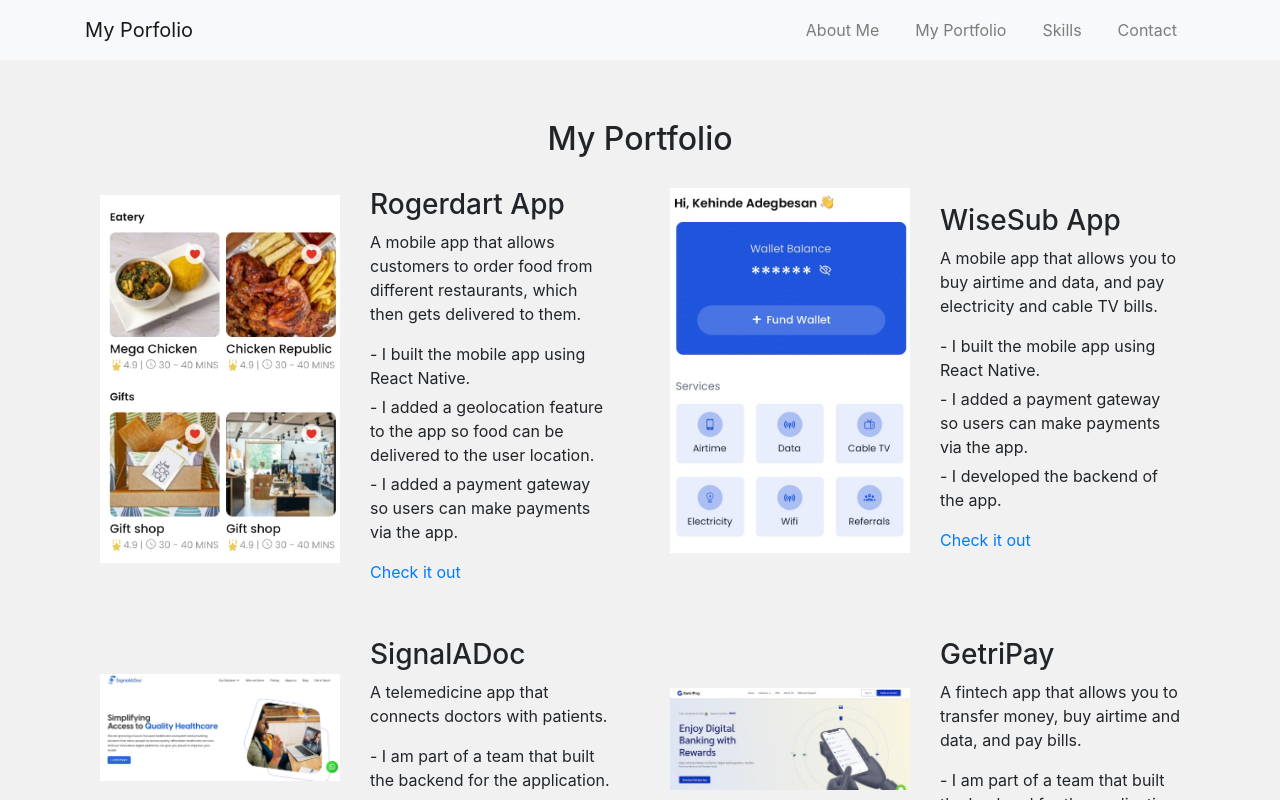
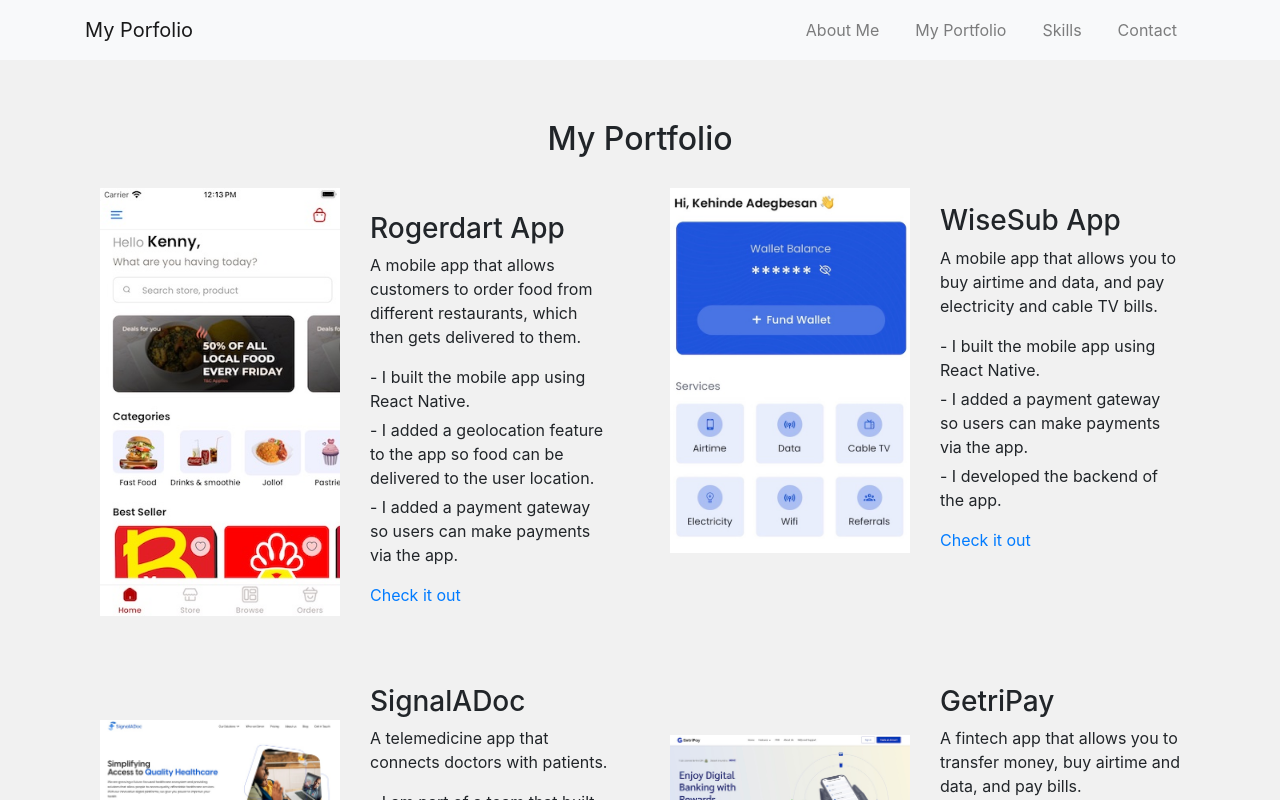
Before and after one commit to kenny-tech/my-portfolio, a React (Create React App) app: page /portfolio in a window 1280 px wide. Shown: the top 800 px of the page. Built offline with nearby package versions, Linux system fonts and the light colour scheme.

Commit message:
Updated portfolio

```diff
--- a/src/data/portfolioItems.ts
+++ b/src/data/portfolioItems.ts
@@ -10,7 +10,7 @@
         <li>- I added a payment gateway so users can make payments via the app.</li>
       </ul>
     `,
-    image: "/images/rogerdart_customer.jpg",
+    image: "/images/rogerdart_app.jpg",
     url: "#",
   },
   {
```
Also changed, not shown: public/images/rogerdart_app.jpg (added), public/images/wisesub.jpg.
